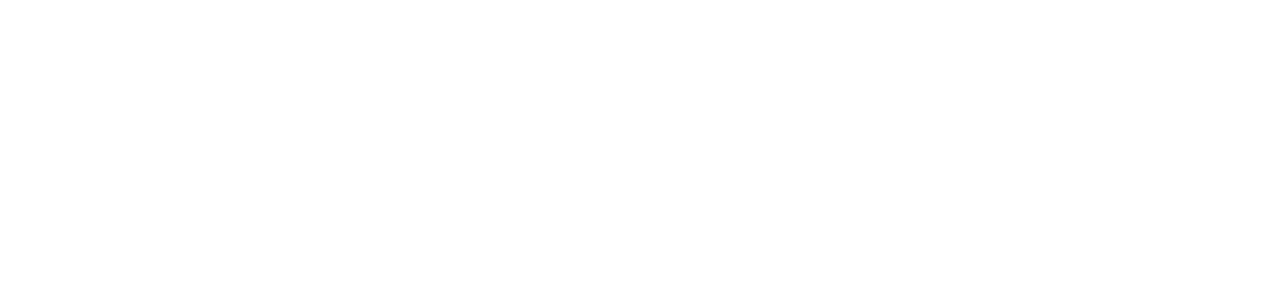
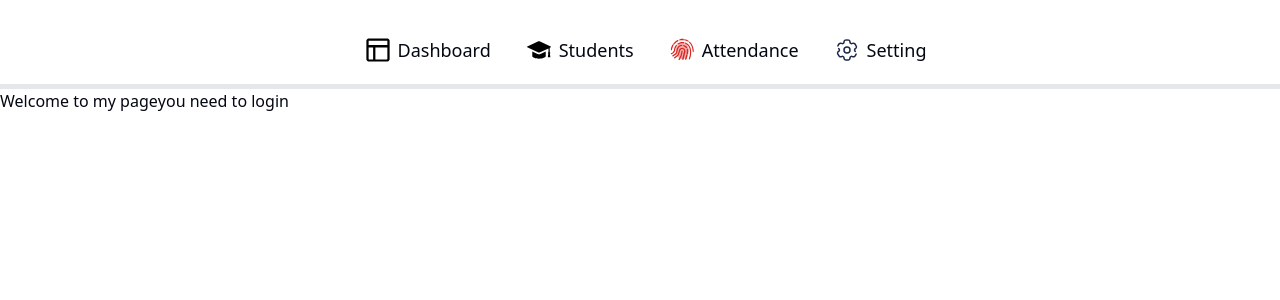
Before and after one commit to kumail-ahmad/Attendance, a Next.js app: page / in a window 1280 px wide. Before the commit this address had no page. Shown: the top 300 px of the page. Built offline with nearby package versions, Linux system fonts and the light colour scheme.

Commit message:
Added user name if exists

```diff
--- a/app/page.js
+++ b/app/page.js
@@ -1,9 +1,17 @@
-"use client"
+"use client";
 import { redirect } from "next/navigation";
 import React, { useEffect } from "react";
 export default function Home() {
+  const handelClick = () => {
+    alert("you need to login");
+  };
   useEffect(() => {
-    redirect("/api/auth/login?post_login_redirect_url=/pages/home");
+    // redirect("/api/auth/login?post_login_redirect_url=/pages/home");
   });
-  return <div>hey</div>;
+  return (
+    <div>
+      Welcome to my page
+      <button onClick={handelClick}>you need to login </button>
+    </div>
+  );
 }
--- a/app/pages/home/page.js
+++ b/app/pages/home/page.js
@@ -38,6 +38,7 @@ const Dashboard = () => {
     <div>
       <div className="">
         <div className="flex justify-end  p-4 rounded-full">
+          <h1 className="font-bold mt-2 mr-4">{user?.given_name}</h1>
           <Image
             src={user?.picture ? user.picture : "/user.svg"}
             width={35}
@@ -61,7 +62,6 @@ const Dashboard = () => {
                 height={28}
                 className=""
               />
-              <h1>{user?.given_name}</h1>
 
               <div className="ml-5 flex  flex-col">
                 <div className="text-lg font-semibold ">{item.title}</div>
```
